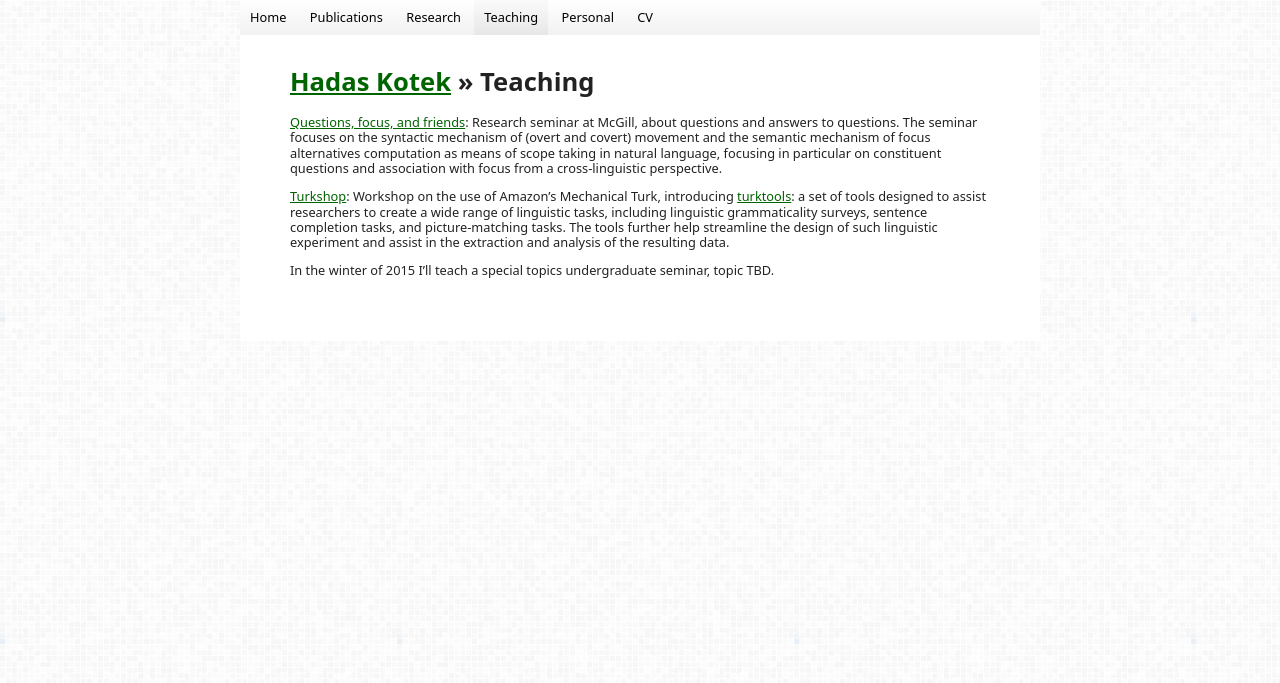
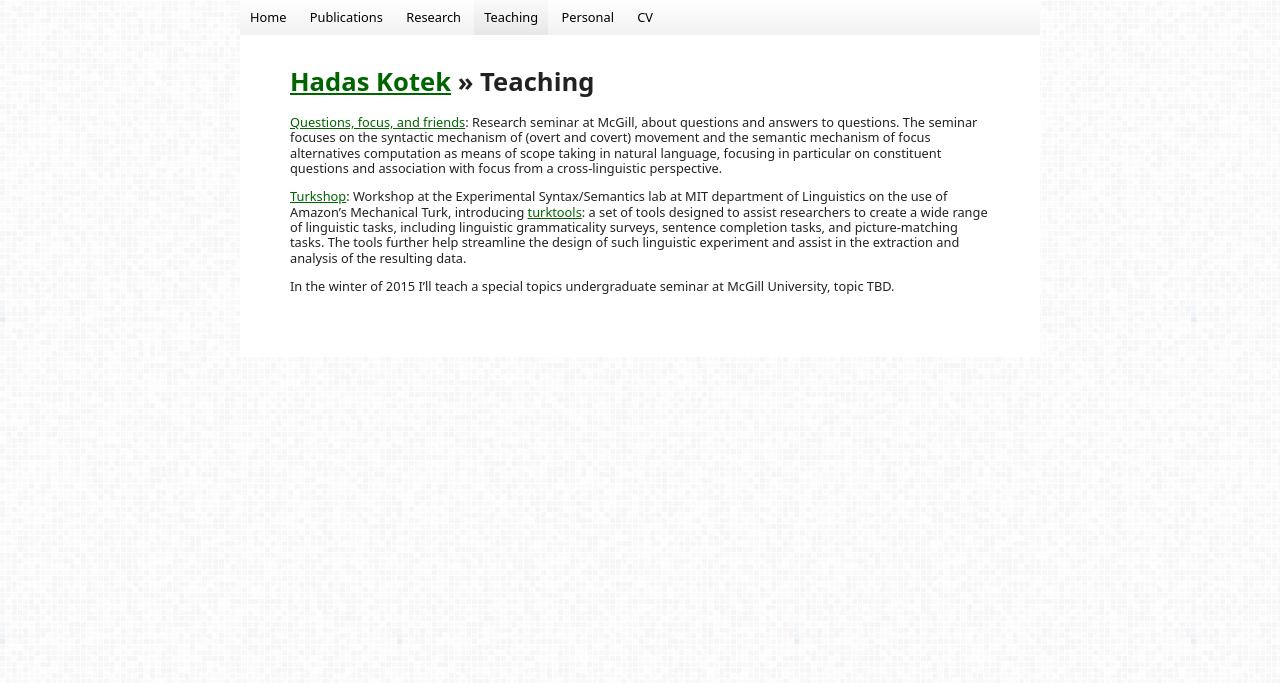
Before and after one commit to hkotek/hkotek.com, a Jekyll site: the page built from teaching.md, in a window 1280 px wide. Shown: the top 683 px of the page. Built offline with Jekyll 4.4.1, drawn with Linux system fonts in a browser that asks for light colours.

Commit message:
small edits to teaching, research

```diff
--- a/teaching.md
+++ b/teaching.md
@@ -9,6 +9,6 @@
 
 
 [Turkshop](http://web.mit.edu/hackl/www/lab/turkshop/):
-Workshop on the use of Amazon's Mechanical Turk, introducing [turktools](turktools.net): a set of tools designed to assist researchers to create a wide range of linguistic tasks, including linguistic grammaticality surveys, sentence completion tasks, and picture-matching tasks. The tools further help streamline the design of such linguistic experiment and assist in the extraction and analysis of the resulting data.
+Workshop at the Experimental Syntax/Semantics lab at MIT department of Linguistics on the use of Amazon's Mechanical Turk, introducing [turktools](turktools.net): a set of tools designed to assist researchers to create a wide range of linguistic tasks, including linguistic grammaticality surveys, sentence completion tasks, and picture-matching tasks. The tools further help streamline the design of such linguistic experiment and assist in the extraction and analysis of the resulting data.
 
-In the winter of 2015 I'll teach a special topics undergraduate seminar, topic TBD.
+In the winter of 2015 I'll teach a special topics undergraduate seminar at McGill University, topic TBD.
```
Also changed, not shown: research.md (+1 -1 lines).
